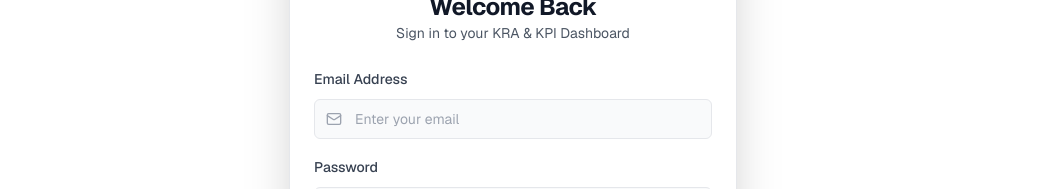
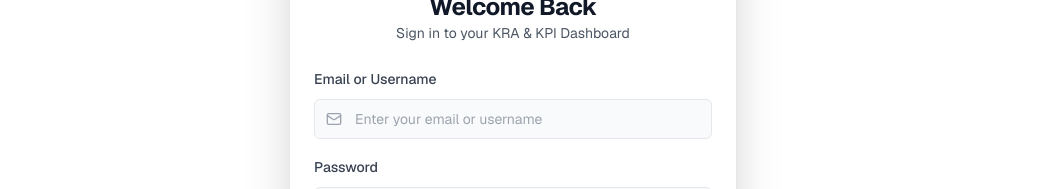
Before and after one commit to sashank-27/KRA_KPI_Dashboard, a Next.js app in the folder Frontend/: page /login in a window 1280 px wide. Shown: the part 285-474 px from the top of the page, without its empty margins (127-1164 px from the left). Built offline with nearby package versions, Linux system fonts and the light colour scheme.

Commit message:
updated the userlogin

```diff
--- a/Frontend/components/auth/LoginPage.tsx
+++ b/Frontend/components/auth/LoginPage.tsx
@@ -24,7 +24,7 @@ interface LoginPageProps {
 
 export function LoginPage({ onLogin }: LoginPageProps) {
   const router = useRouter();
-  const [email, setEmail] = useState("");
+  const [identifier, setIdentifier] = useState("");
   const [password, setPassword] = useState("");
   const [showPassword, setShowPassword] = useState(false);
   const [rememberMe, setRememberMe] = useState(false);
@@ -41,7 +41,7 @@ export function LoginPage({ onLogin }: LoginPageProps) {
         headers: {
           "Content-Type": "application/json",
         },
-        body: JSON.stringify({ email, password }),
+        body: JSON.stringify({ email: identifier, username: identifier, password }),
         credentials: "include", // Allow cookies to be set
       });
       if (!response.ok) {
@@ -65,7 +65,7 @@ export function LoginPage({ onLogin }: LoginPageProps) {
         }, 100);
       }
       if (onLogin) {
-        onLogin(email, password);
+        onLogin(identifier, password);
       }
     } catch (err: any) {
       setIsLoading(false);
@@ -164,19 +164,19 @@ export function LoginPage({ onLogin }: LoginPageProps) {
                 onSubmit={handleSubmit}
                 className="space-y-4"
               >
-                {/* Email Field */}
+                {/* Email or Username Field */}
                 <div className="space-y-2">
-                  <Label htmlFor="email" className="text-gray-700 font-medium">
-                    Email Address
+                  <Label htmlFor="identifier" className="text-gray-700 font-medium">
+                    Email or Username
                   </Label>
                   <div className="relative">
                     <Mail className="absolute left-3 top-3 h-4 w-4 text-gray-400" />
                     <Input
-                      id="email"
-                      type="email"
-                      placeholder="Enter your email"
-                      value={email}
-                      onChange={(e) => setEmail(e.target.value)}
+                      id="identifier"
+                      type="text"
+                      placeholder="Enter your email or username"
+                      value={identifier}
+                      onChange={(e) => setIdentifier(e.target.value)}
                       className="pl-10 bg-gray-50 border-gray-200 text-gray-900 placeholder:text-gray-400 focus:border-blue-500 focus:ring-blue-500/20"
                       required
                     />
```
Also changed, not shown: 2 other files (tests, documents, lock files or other folders).
